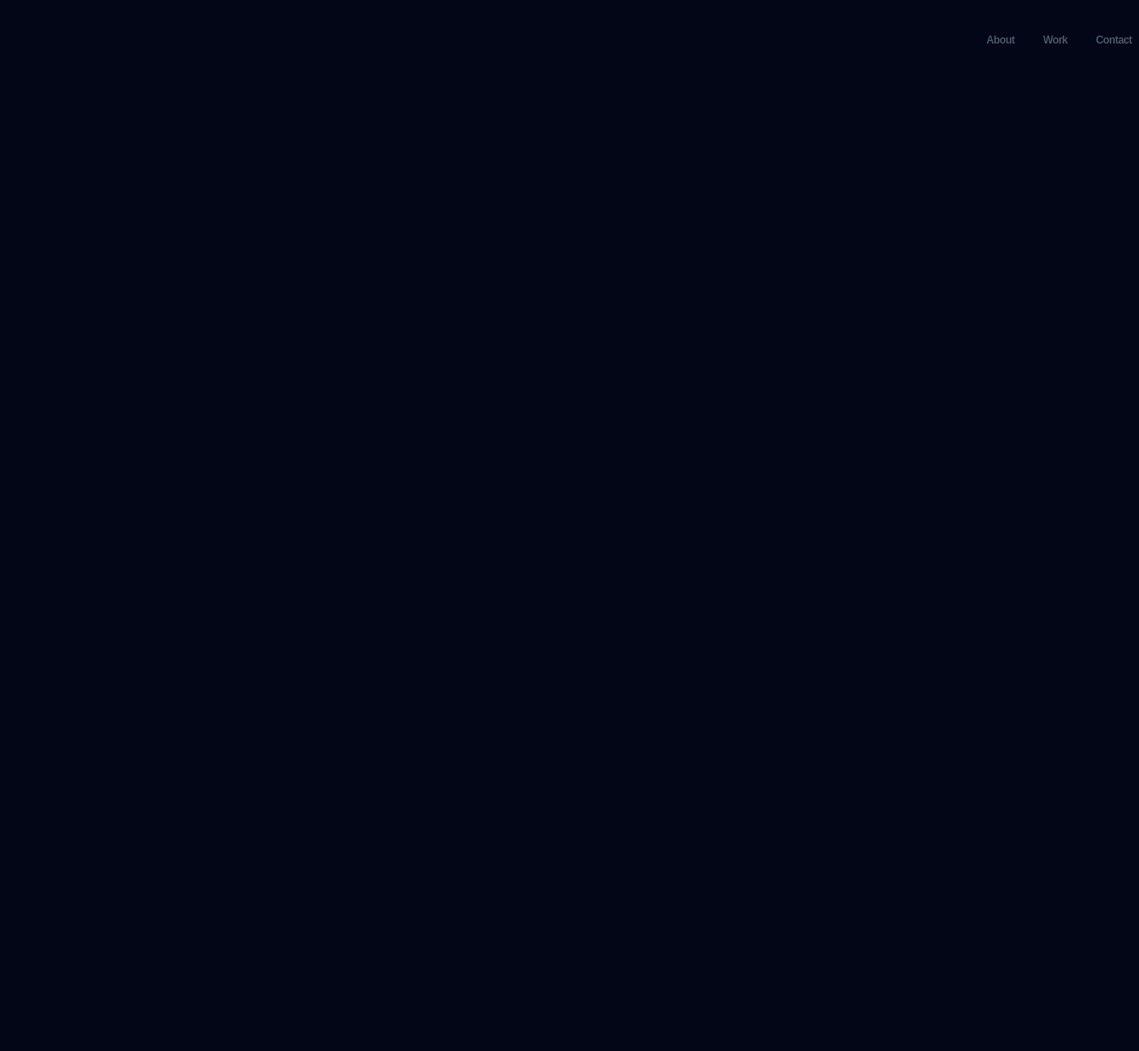
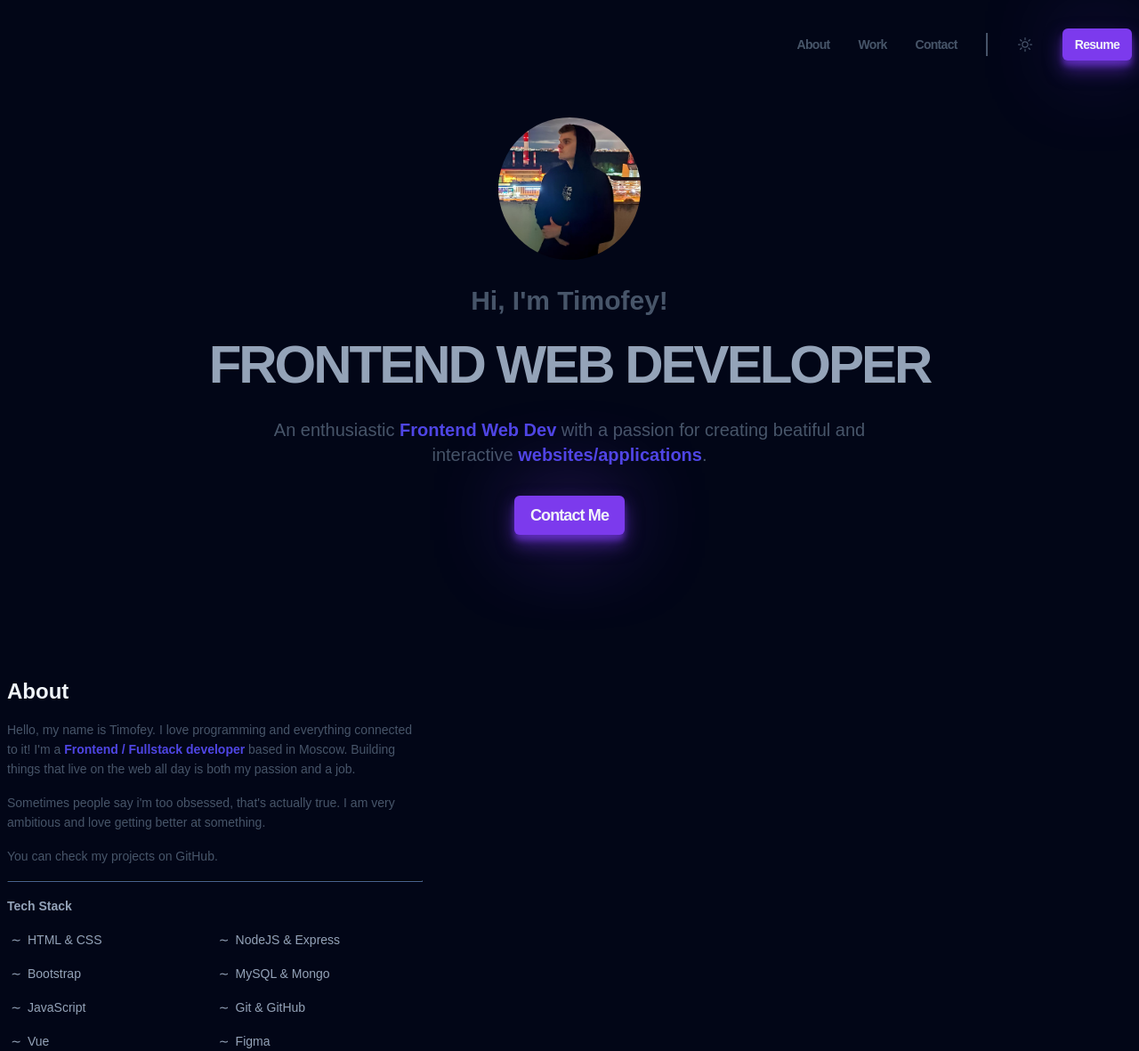
Before and after one commit to hellsgates/portfolio, a website built with Vite: page index.html in a window 1280 px wide. Shown: the whole page at 89% size. Before the commit the page ends 800 px from the top, so only its background shows below. Built offline with nearby package versions, Linux system fonts and the light colour scheme; a web font is replaced by a local one.

Commit message:
finished hero section + started about section

```diff
--- a/index.html
+++ b/index.html
@@ -15,26 +15,113 @@
       <nav>
         <ul class="header__menu">
           <li>
-            <a  class="header__link" href="#about">About</a>
+            <a class="header__link" href="#about">About</a>
           </li>
           <li>
-            <a  class="header__link" href="#featured">Work</a>
+            <a class="header__link" href="#featured">Work</a>
           </li>
           <li>
             <a class="header__link" href="#contact">Contact</a>
           </li>
+          <li class="header__line"></li>
+          <li>
+            <button class="header__sun">
+              <svg
+                xmlns="http://www.w3.org/2000/svg"
+                fill="none"
+                viewBox="0 0 24 24"
+                stroke-width="1.5"
+                stroke="currentColor"
+              >
+                <path
+                  stroke-linecap="round"
+                  stroke-linejoin="round"
+                  d="M12 3v2.25m6.364.386-1.591 1.591M21 12h-2.25m-.386 6.364-1.591-1.591M12 18.75V21m-4.773-4.227-1.591 1.591M5.25 12H3m4.227-4.773L5.636 5.636M15.75 12a3.75 3.75 0 1 1-7.5 0 3.75 3.75 0 0 1 7.5 0Z"
+                />
+              </svg>
+            </button>
+          </li>
+          <li>
+            <a class="header__resume btn" href="#">Resume</a>
+          </li>
         </ul>
+        <button class="header__bars">
+          <svg
+            xmlns="http://www.w3.org/2000/svg"
+            fill="none"
+            viewBox="0 0 24 24"
+            stroke-width="1.5"
+            stroke="currentColor"
+          >
+            <path
+              stroke-linecap="round"
+              stroke-linejoin="round"
+              d="M3.75 6.75h16.5M3.75 12H12m-8.25 5.25h16.5"
+            />
+          </svg>
+        </button>
       </nav>
     </header>
-    <!-- <main> -->
-    <!-- <section></section>
+    <main>
+      <section class="hero container">
+        <img class="hero__img" src="/hero.jpg" alt="Profile Picture" />
+        <h2 class="hero__subtitle">Hi, I'm Timofey!</h2>
+        <h1 class="hero__title">FRONTEND WEB DEVELOPER</h1>
+        <p class="hero__text">
+          An enthusiastic <strong>Frontend Web Dev</strong> with a passion for
+          creating beatiful and interactive
+          <strong>websites/applications</strong>.
+        </p>
+        <a class="hero__button btn" href="#">Contact Me</a>
+      </section>
+      <section class="about container section">
+        <div class="about__content">
+          <h2 class="about__title">About</h2>
+          <p class="about__text">
+            Hello, my name is Timofey. I love programming and everything
+            connected to it! I'm a
+            <strong>Frontend / Fullstack developer</strong> based in Moscow.
+            Building things that live on the web all day is both my passion and
+            a job.
+          </p>
+          <p class="about__text">
+            Sometimes people say i'm too obsessed, that's actually true. I am
+            very ambitious and love getting better at something.
+          </p>
+          <p class="about__text">You can check my projects on GitHub.</p>
+          <hr class="about__hr" />
+          <h3 class="about__subtitle">Tech Stack</h3>
+          <div class="about__ul-container">
+            <ul class="about__ul">
+              <li class="about__list">HTML & CSS</li>
+
+              <li class="about__list">Bootstrap</li>
+
+              <li class="about__list">JavaScript</li>
+
+              <li class="about__list">Vue</li>
+
+            </ul>
+            <ul class="about__ul">
+              <li class="about__list">NodeJS & Express</li>
+
+              <li class="about__list">MySQL & Mongo</li>
+
+              <li class="about__list">Git & GitHub</li>
+
+              <li class="about__list" >Figma</li>
+            </ul>
+          </div>
+
+        </div>
+        <div></div>
+      </section>
+      <!-- <section></section>
       <section></section>
-      <section></section>
-      <section></section>
-      <section></section>
+      <section></section>  -->
     </main>
 
-    <footer></footer> -->
+    <!-- <footer></footer> -->
     <script type="module" src="./src/main.js"></script>
   </body>
 </html>
--- a/src/main.js
+++ b/src/main.js
@@ -1,4 +1,6 @@
 import '../styles/modern-normalize.css';
 import '../styles/style.css';
 import '../styles/components/header.css';
+import '../styles/components/hero.css';
+import '../styles/components/about.css';
 import '../styles/utils.css';
--- /dev/null
+++ b/styles/components/about.css
@@ -0,0 +1,88 @@
+.about__content {
+    display: flex;
+    flex-direction: column;
+    gap: 1rem;
+}
+
+.about__title {
+    font-size: var(--size-2xl);
+    color: var(--clr-light);
+}
+
+.about__text {
+    max-width: 60ch;
+    font-size: var(--size-sm);
+    color: var(--clr-slate600);
+}
+
+.about__hr {
+    border-color: var(--clr-slate800)
+}
+
+.about__subtitle {
+    font-size: var(--size-sm);
+    color: var(--clr-slate400);
+}
+
+.about__ul {
+    display: flex;
+    flex-direction: column;
+    gap: 1em;
+    list-style-type: '\223C';
+    padding-left: 1em;
+    flex: 1;
+}
+
+.about__ul-container {
+    display: flex;
+}
+
+.about__list {
+    font-size: var(--size-sm);
+    color: var(--clr-slate400);
+}
+
+.about__list::before {
+    content: '';
+    margin-left: 0.5em;
+}
+
+/* xs */
+
+/* @media (min-width: 475px) {
+
+} */
+
+/* sm */
+/*
+@media (min-width: 640px) {
+
+}
+
+/* md */
+
+/* @media (min-width: 768px) {
+
+} */
+
+/* lg */
+
+ @media (min-width: 1024px) {
+    .about {
+        display: flex;
+        justify-content: space-between;
+        align-items: center;
+    }
+}
+
+/* xl */
+
+/* @media (min-width: 1280px) {
+
+} */
+
+/* 2xl */
+
+/* @media (min-width: 1536px) {
+
+} */
--- a/styles/components/header.css
+++ b/styles/components/header.css
@@ -6,6 +6,32 @@
     padding-bottom: 2rem;
 }
 
+.header__menu {
+    display: none;
+}
+
+.header__bars {
+    color: var(--clr-light);
+    width: var(--size-2xl);
+    height: var(--size-2xl);
+    display: block;
+}
+
+/* xs */
+
+/* @media (min-width: 475px) {
+
+} */
+
+/* sm */
+/*
+@media (min-width: 640px) {
+
+}
+
+/* md */
+
+ @media (min-width: 768px) {
     .header__menu {
         display: flex;
         align-items: center;
@@ -28,29 +54,43 @@
         color: var(--clr-violet);
     }
 
-/* xs */
-
-/* @media (min-width: 475px) {
-
-} */
-
-/* sm */
-/*
-@media (min-width: 640px) {
-
+    .header__line {
+        border: 1px solid var(--clr-slate600);
+        padding-top: 1.5em;
     }
 
-/* md */
+    .header__sun {
+        display: block;
+        color: var(--clr-slate600);
+        width: var(--size-base);
+        height: var(--size-base);
+    }
 
-/* @media (min-width: 768px) {
+    .header__resume {
+        font-size: var(--size-xs);
+    }
 
-} */
+    .header__bars {
+        display: none;
+    }
+}
 
 /* lg */
 
-/* @media (min-width: 1024px) {
+ @media (min-width: 1024px) {
+    .header__link {
+        font-size: var(--size-sm);
+    }
 
-} */
+    .header__sun {
+        width: var(--size-xl);
+        height: var(--size-xl);
+    }
+
+    .header__resume {
+        font-size: var(--size-sm);
+    }
+}
 
 /* xl */
 
--- /dev/null
+++ b/styles/components/hero.css
@@ -0,0 +1,143 @@
+.hero {
+    text-align: center;
+    display: flex;
+    flex-direction: column;
+    justify-content: center;
+    align-items: center;
+    gap: 1rem;
+    margin-top: 2rem;
+}
+
+.hero__img {
+    border-radius: 50%;
+    width: 6rem;
+    height: 6rem;
+}
+
+.hero__subtitle {
+    color: var(--clr-slate600);
+    font-size: var(--size-base);
+    line-height: 0.9;
+}
+
+.hero__title {
+    color: var(--clr-slate400);
+    font-size: var(--size-4xl);
+    letter-spacing: -0.05em;
+    line-height: 0.9;
+}
+
+.hero__text {
+    max-width: 60ch;
+    font-size: var(--size-sm);
+    color: var(--clr-slate600);
+}
+
+.hero__button {
+    text-transform: capitalize;
+    font-size: var(--size-sm)
+}
+
+/* xs */
+
+ @media (min-width: 475px) {
+    .hero {
+        gap: 1.5rem;
+    }
+
+    .hero__img {
+        width: 6.5rem;
+        height: 6.5rem;
+    }
+
+    .hero__subtitle {
+        font-size: var(--size-lg);
+    }
+
+    .hero__title {
+        font-size: var(--size-5xl);
+    }
+
+    .hero__text {
+        font-size: var(--size-base);
+        color: var(--clr-slate600);
+    }
+
+    .hero__button {
+        font-size: var(--size-base);
+    }
+}
+
+/* sm */
+/*
+@media (min-width: 640px) {
+
+}
+
+/* md */
+
+/* @media (min-width: 768px) {
+
+} */
+
+/* lg */
+
+ @media (min-width: 1024px) {
+    .hero__img {
+        width: 8rem;
+        height: 8rem;
+    }
+
+    .hero__subtitle {
+        font-size: var(--size-xl);
+    }
+
+    .hero__title {
+        font-size: var(--size-6xl);
+    }
+
+    .hero__text {
+        font-size: var(--size-lg);
+
+    }
+
+    .hero__button {
+        font-size: var(--size-lg);
+    }
+}
+
+/* xl */
+
+ @media (min-width: 1280px) {
+    .hero {
+        gap: 2rem;
+    }
+
+    .hero__img {
+        width: 10rem;
+        height: 10rem;
+    }
+
+    .hero__subtitle {
+        font-size: var(--size-3xl);
+    }
+
+    .hero__title {
+        font-size: var(--size-6xl);
+    }
+
+    .hero__text {
+        font-size: var(--size-xl);
+
+    }
+
+    .hero__button {
+        font-size: var(--size-lg);
+    }
+}
+
+/* 2xl */
+
+/* @media (min-width: 1536px) {
+
+} */
```
Also changed, not shown: public/hero.jpg (added). Lines whose indentation alone changed are shown as unchanged.
